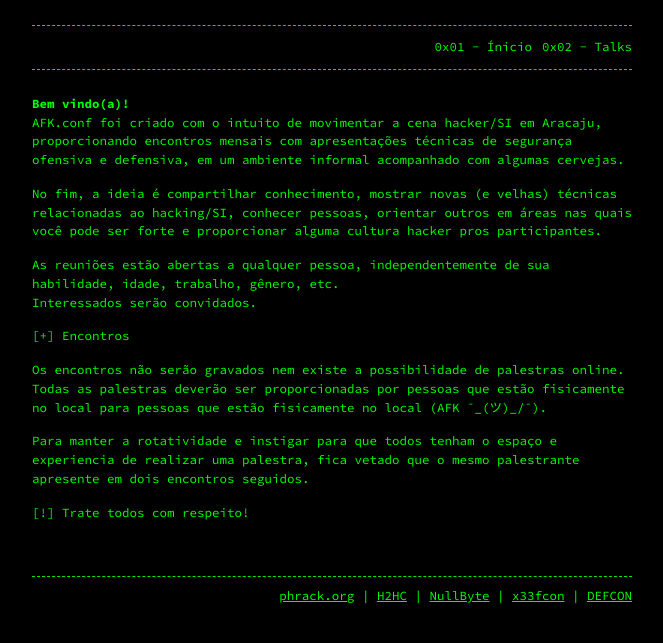
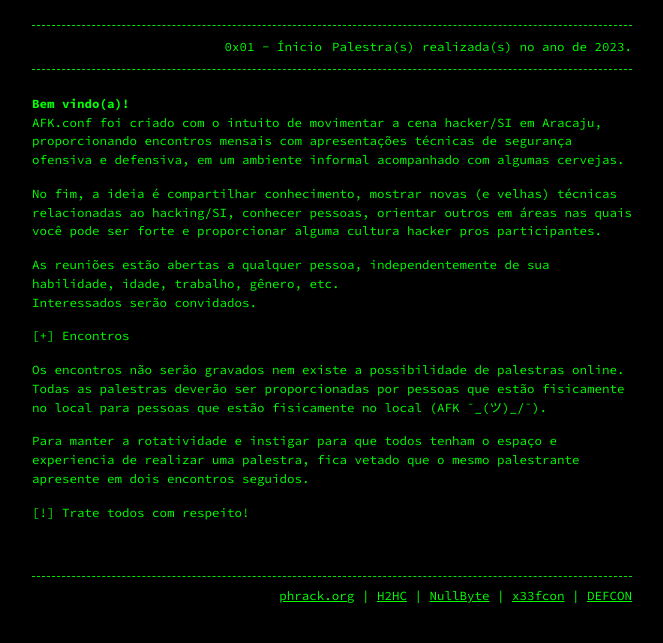
Before and after one commit to AFKConference/afkconference.github.io, a Jekyll site: the page built from index.md, in a window 1280 px wide. Shown: the top 643 px of the page, without its empty margins (308-971 px from the left). Built offline with Jekyll 4.4.1, drawn with Linux system fonts in a browser that asks for light colours.

Commit message:
Update talks.md

```diff
--- a/talks.md
+++ b/talks.md
@@ -1,5 +1,4 @@
-# 0x02 - Talks
+# Palestra(s) realizada(s) no ano de 2023.
 
-## 2023
 
-## 2024
+# Palestra(s) realizada(s) no ano de 2024.
```
